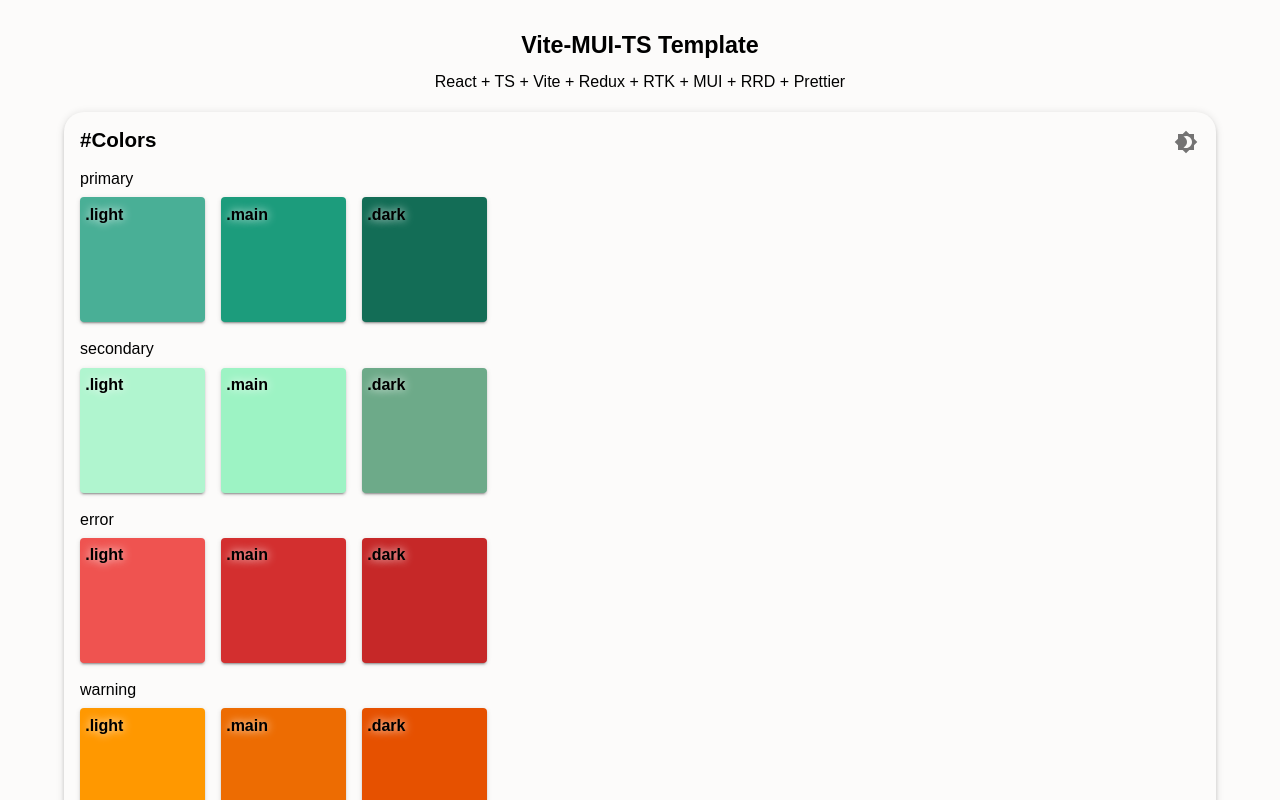
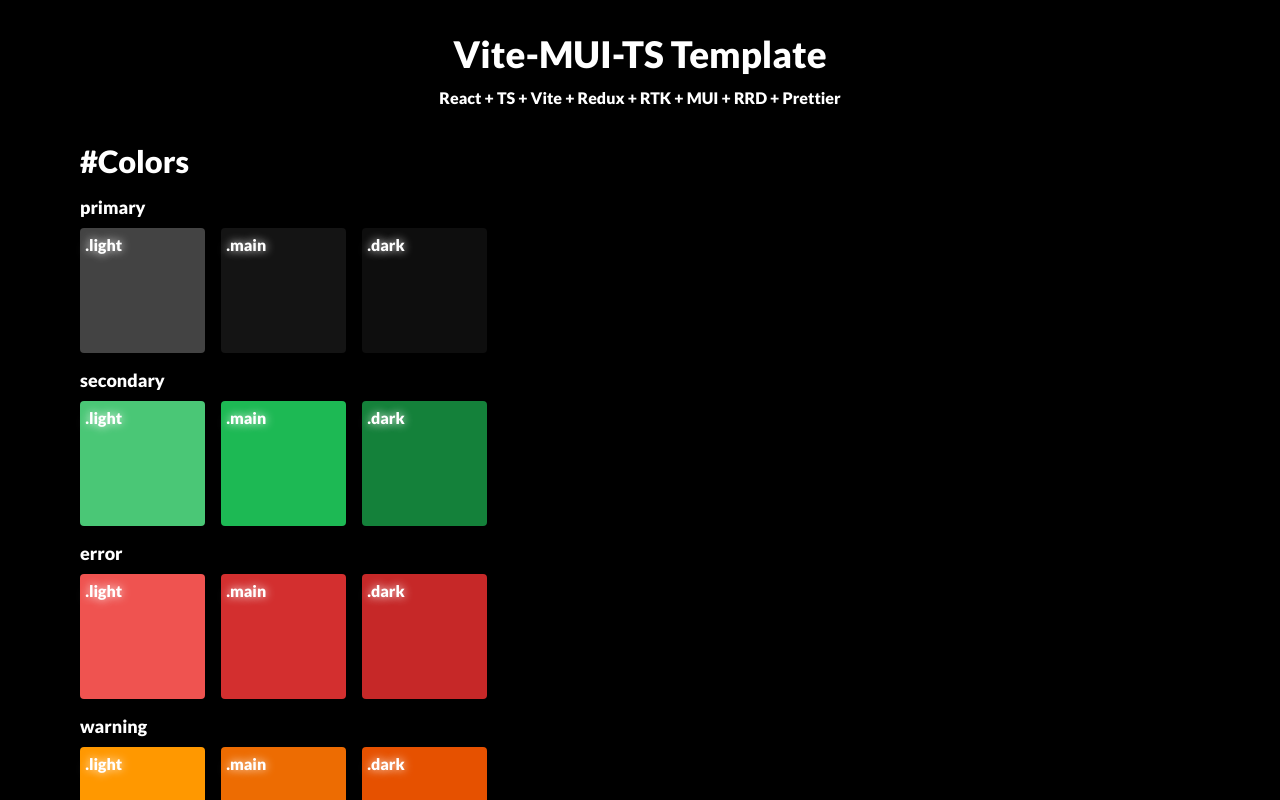
Before and after one commit to alenachao/mood-tunes, a React (Vite) app in the folder client/: page /template in a window 1280 px wide. Shown: the top 800 px of the page. Built offline with nearby package versions, Linux system fonts and the light colour scheme; no server answers.

Commit message:
modified overall theme

```diff
--- a/client/src/components/TemplateTester.tsx
+++ b/client/src/components/TemplateTester.tsx
@@ -1,11 +1,7 @@
 import React from 'react';
-import { changeMode } from '@/features/user/userSlice';
 import { Stack, Box, Typography, IconButton, TypographyVariant, SxProps, Theme } from '@mui/material';
 import Brightness4Icon from '@mui/icons-material/Brightness4';
-import { useAppDispatch, useAppSelector } from '@/app/store';
 const TemplateTester = () => {
-  const dispatch = useAppDispatch();
-  const mode = useAppSelector((state) => state.user.mode);
 
   const colors = [
     {
@@ -89,21 +85,12 @@
         borderRadius: 5,
         position: 'relative',
         background: (theme: Theme) =>
-          mode === 'dark' ? theme.palette.background.paper : theme.palette.background.default,
-
+          theme.palette.background.default,
           backdropFilter: 'blur(10px)',
       }}
       gap={2}
     >
       <Typography variant="h3">{type}</Typography> {func}
-      <IconButton onClick={() => dispatch(changeMode())} sx={{ position: 'absolute', top: 10, right: 10 }}>
-        <Brightness4Icon
-          sx={{
-            transition: 'transform 0.4s',
-            transform: mode === 'dark' ? 'rotateY(180deg)' : 'rotateY(0deg)',
-          }}
-        />
-      </IconButton>
     </Stack>
   );
 
@@ -125,7 +112,7 @@
                   p: 0.65,
                   '& p': {
                     fontSize: { xs: 10, sm: 14, md: 16 },
-                    textShadow: mode === 'dark' ? '0px 0px 10px #000' : '0px 0px 10px #fff',
+                    textShadow: '0px 0px 10px #fff',
                   },
                 } as SxProps
               }
--- a/client/src/main.tsx
+++ b/client/src/main.tsx
@@ -1,18 +1,14 @@
 import { AppThemeProvider } from './themes/AppThemeProvider';
 import ReactDOM from 'react-dom';
-import { Provider } from 'react-redux';
-import store from './app/store';
 import React from 'react';
 import App from './App';
 import './main.css';
 
 ReactDOM.render(
   <React.StrictMode>
-    <Provider store={store}>
       <AppThemeProvider>
         <App />
       </AppThemeProvider>
-    </Provider>
   </React.StrictMode>,
   document.getElementById('root')
 );
--- a/client/src/themes/AppThemeProvider.tsx
+++ b/client/src/themes/AppThemeProvider.tsx
@@ -1,6 +1,4 @@
 import { ThemeProvider, createTheme, responsiveFontSizes } from '@mui/material/styles';
-import { useAppSelector } from '@/app/store';
-import { PaletteMode } from '@mui/material';
 import * as React from 'react';
 type Props = {
   children?: React.ReactNode;
@@ -85,16 +83,14 @@
   }
 }
 export const AppThemeProvider: React.FC<Props> = ({ children }) => {
-  const mode = useAppSelector((state) => state.user.mode);
   const theme = responsiveFontSizes(
     createTheme({
       palette: {
-        mode: mode as PaletteMode,
         primary: {
-          main: '#1c9c7c',
+          main: '#141414',
         },
         secondary: {
-          main: '#9DF3C4',
+          main: '#1DB954',
         },
         Ink: {
           Darkest: '#000000',
@@ -129,28 +125,28 @@
           Lightest: '#E5FFE5',
         },
         background: {
-          default: mode === 'dark' ? '#000000' : '#FCFBFA',
-          opposite: mode === 'dark' ? '#FCFBFA' : '#000000',
-          paper: mode === 'dark' ? '#131313' : '#FCFCFC',
+          default: '#000000',
+          opposite: '#999999',
+          paper: '#C3C1BD',
         },
         text: {
-          primary: mode === 'dark' ? '#FFFFFF' : '#000000',
-          secondary: '#999999',
-          disabled: '#C3C1BD',
+          primary: '#FFFFFF',
+          secondary: '#000000',
+          disabled: '#FCFCFC',
         },
 
 
         grey: {
-          50: mode === 'dark' ? 'hsl(0, 0%, 10%)' : 'hsl(0, 5%, 95%)',
-          100: mode === 'dark' ? 'hsl(0, 0%, 20%)' : 'hsl(0, 0%, 90%)',
-          200: mode === 'dark' ? 'hsl(0, 0%, 30%)' : 'hsl(0, 0%, 80%)',
-          300: mode === 'dark' ? 'hsl(0, 0%, 40%)' : 'hsl(0, 0%, 70%)',
-          400: mode === 'dark' ? 'hsl(0, 0%, 50%)' : 'hsl(0, 0%, 60%)',
-          500: mode === 'dark' ? 'hsl(0, 0%, 60%)' : 'hsl(0, 0%, 50%)',
-          600: mode === 'dark' ? 'hsl(0, 0%, 70%)' : 'hsl(0, 0%, 40%)',
-          700: mode === 'dark' ? 'hsl(0, 0%, 80%)' : 'hsl(0, 0%, 30%)',
-          800: mode === 'dark' ? 'hsl(0, 0%, 90%)' : 'hsl(0, 0%, 20%)',
-          900: mode === 'dark' ? 'hsl(0, 5%, 95%)' : 'hsl(0, 0%, 10%)',
+          50: 'hsl(0, 5%, 95%)',
+          100: 'hsl(0, 0%, 90%)',
+          200: 'hsl(0, 0%, 80%)',
+          300: 'hsl(0, 0%, 70%)',
+          400: 'hsl(0, 0%, 60%)',
+          500: 'hsl(0, 0%, 50%)',
+          600: 'hsl(0, 0%, 40%)',
+          700: 'hsl(0, 0%, 30%)',
+          800: 'hsl(0, 0%, 20%)',
+          900: 'hsl(0, 0%, 10%)',
         },
         gradient: {
           bronze: 'linear-gradient(180deg, #9C6D3E 0%, #E8C8A9 100%)',
@@ -160,36 +156,41 @@
       },
 
       typography: {
-        fontFamily: 'Dosis, sans-serif',
+        fontFamily: 'Lato, sans-serif',
 
         h1: {
-          fontSize: '26px',
+          fontSize: '48px',
           fontWeight: '600',
           // lineHeight: '33px',
         },
         h2: {
-          fontSize: '22px',
+          fontSize: '36px',
           fontWeight: '600',
           // lineHeight: '28px',
         },
         h3: {
-          fontSize: '20px',
+          fontSize: '30px',
           fontWeight: '600',
           // lineHeight: '25px',
         },
         h4: {
-          fontSize: '18px',
+          fontSize: '24px',
           fontWeight: '600',
           // lineHeight: '23px',
         },
         h5: {
+          fontSize: '18px',
+          fontWeight: '500',
+          // lineHeight: '20px',
+        },
+        h6: {
           fontSize: '16px',
           fontWeight: '500',
           // lineHeight: '20px',
         },
 
         CTA1: {
-          fontSize: '28px',
+          fontSize: '36px',
           fontWeight: '500',
           // lineHeight: '35px',
         },
@@ -206,19 +207,19 @@
         Body1: {
           fontFamily: 'Lato, sans-serif',
           fontSize: '14px',
-          fontWeight: '400',
+          fontWeight: '200',
           // lineHeight: '18px',
         },
         Body2: {
           fontFamily: 'Lato, sans-serif',
           fontSize: '13px',
-          fontWeight: '400',
+          fontWeight: '200',
           // lineHeight: '16px',
         },
         Body3: {
           fontFamily: 'Lato, sans-serif',
           fontSize: '12px',
-          fontWeight: '400',
+          fontWeight: '200',
           // lineHeight: '14px',
         },
         Body1Medium: {
@@ -249,6 +250,7 @@
           styleOverrides: {
             body: {
               // ---CSS BODY--- \\
+              color: '#FFFFFF',
             },
           },
         },
```
Also changed, not shown: client/src/main.css (line endings or trailing spaces).
